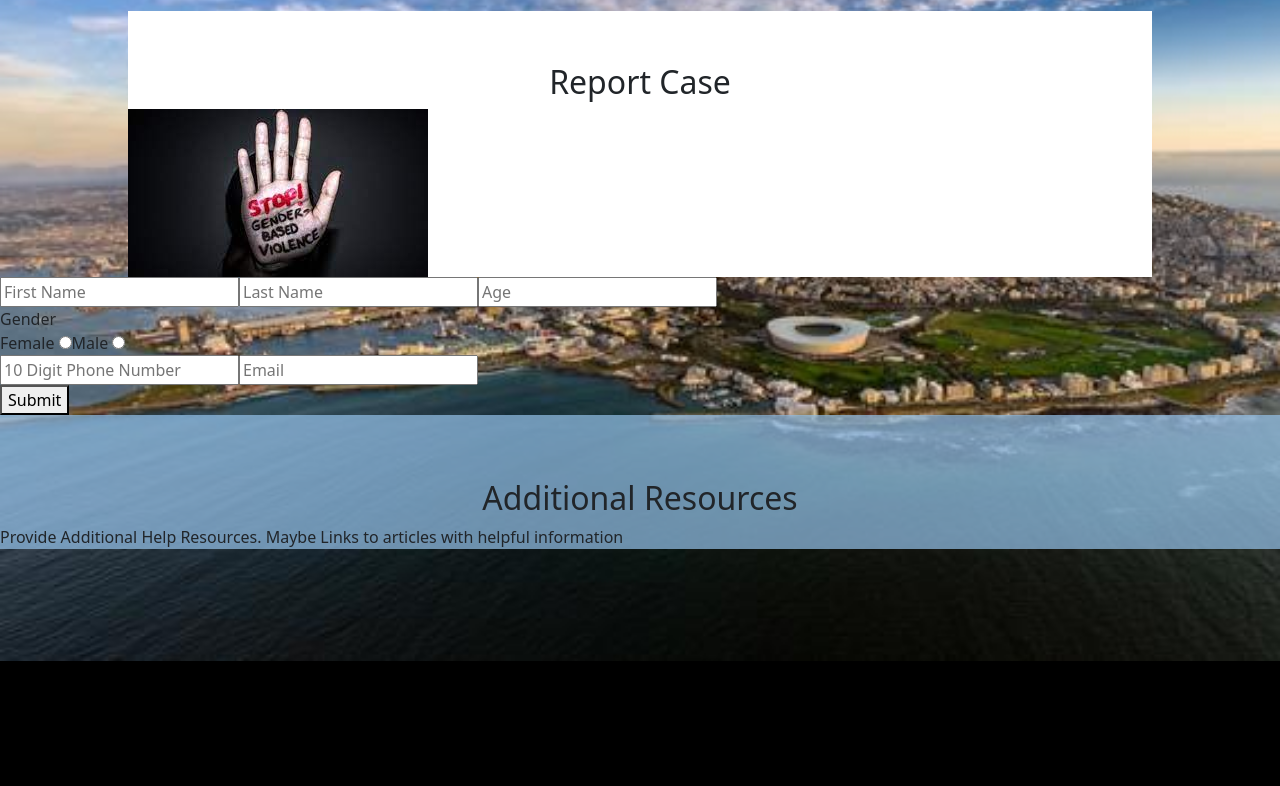
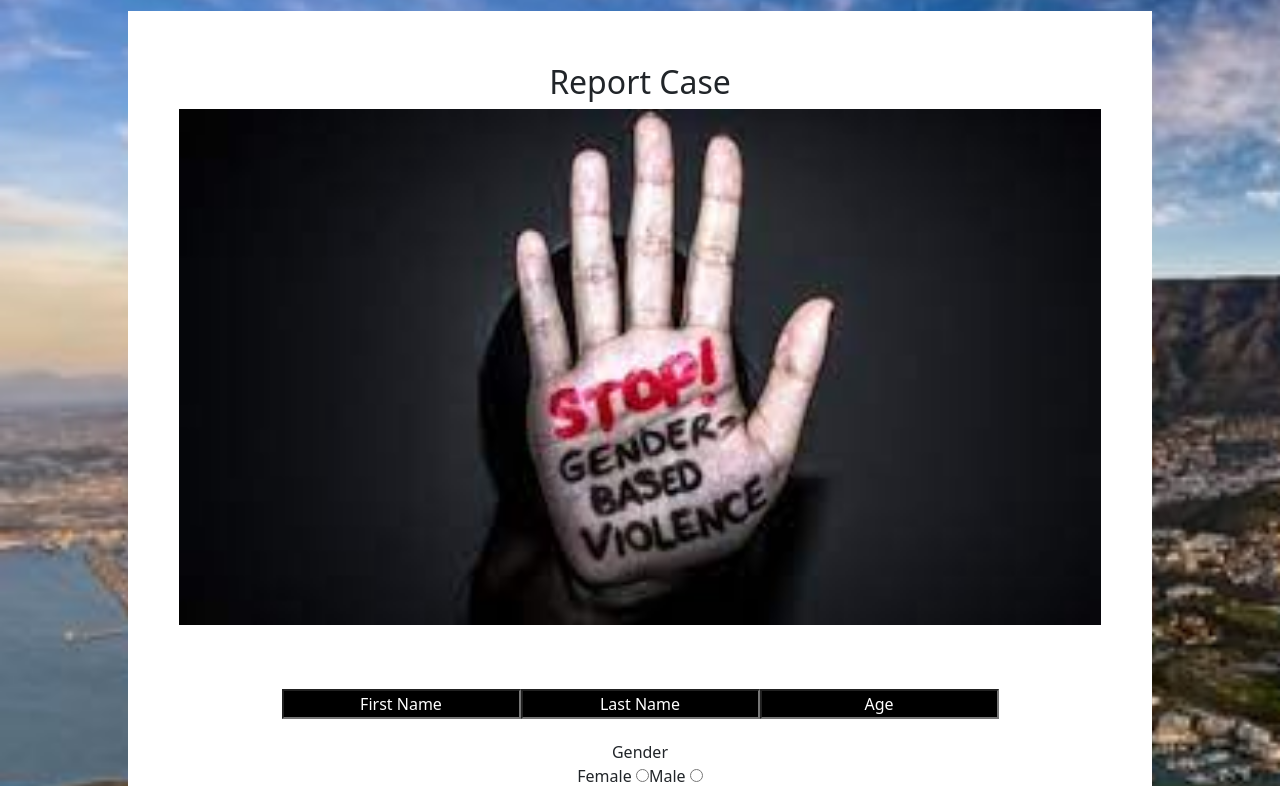
Before and after one commit to KudahShambare/GBV, a React (Create React App) app in the folder Start/front-end/: page /victims in a window 1280 px wide. Shown: the part 651-1437 px from the top of the page. Built offline with nearby package versions, Linux system fonts and the light colour scheme.

Commit message:
css updated

```diff
--- a/Start/front-end/src/App.css
+++ b/Start/front-end/src/App.css
@@ -50,6 +50,9 @@ h2{
   padding-bottom: 5%;
 }
 /*Hpme Page*/
+#home{
+  padding-top: 5%;
+}
 #services{
   background-color: rgb(150, 196, 236);
   width:80%;
@@ -75,6 +78,7 @@ h2{
   margin-right: auto;
   margin-left: auto;
   width: 80%;
+  padding-bottom: 5%;
 }
 
 /*Victims*/
@@ -90,7 +94,33 @@ h2{
   margin-right: auto;
 }
 /*report form*/
-
+#report-form{
+  background-color: white;
+  display: block;
+  margin-right: auto;
+  margin-left: auto;
+  width:80%;
+  text-align: center;
+  padding-top: 5%;
+  padding-bottom: 5%;
+  margin-bottom: 5%;
+}
+.report-input{
+  margin-bottom: 2%;
+  background-color: black;
+  text-align: center;
+}
+.report-input::placeholder{
+  color:white;
+  opacity:1;
+}
+/*report image*/
+#report-img{
+  width:90%;
+  display: block;
+  margin-right: auto;
+  margin-left: auto;
+}
 
 /*Reffering Organisation*/
 
@@ -110,6 +140,44 @@ margin-bottom: 2%;
 }
 .form-ref-org button{
   border: none;
+}
+/*Buttons*/
+buuton{
+  border: none;
+}
+.form-buttons{
+  background-color:green;
+  color:white;
+}
+#emergency{
+  background-color: red;
+  color: white;
+  display: block;
+  margin-left: auto;
+  margin-right: auto;
+  margin-bottom: 5%;
+}
+.learn-more{
+  display: block;
+  margin-right: auto;
+  margin-left: auto;
+  background-color: orange;
+  color:white;
+  margin-bottom: 5%;
+
+}
+/*Staff*/
+#staff-container{
+  padding-top: 20%;
+  display: flex;
+  flex-direction: column;
+
+}
+.staff-links{
+  text-align: center;
+  margin-bottom: 10%;
+
+
 }
 /*FAQ*/
 .faq-answer{
--- a/Start/front-end/src/components/LogInRefOrg.js
+++ b/Start/front-end/src/components/LogInRefOrg.js
@@ -13,7 +13,7 @@ const LogInRefOrg =()=>{
 <input type="text" placeholder="Organisation Rep" required/>
 <input type="email" placeholder="Rep Email" required />
 <input type="text" placeholder="Rep Phone" required/> <br/>
-<button> Sign In </button>
+<button className="form-buttons"> Sign In </button>
 </form>
 </div>
 		)
--- a/Start/front-end/src/components/NavBar.js
+++ b/Start/front-end/src/components/NavBar.js
@@ -28,10 +28,10 @@ const NavBar=()=>{
 </section>
 
 <section  className={navClassName}>
+<Link to="/Victims" className="nav-links"><span > GBV Victims</span></Link>
+<Link to="/staff" className="nav-links"><span > Staff Members</span></Link>
 <Link to="/reffering-organisations" className="nav-links"><span > Reffering Organisations</span></Link>
-<Link to="/staff" className="nav-links"><span > Staff Members</span></Link>
-<Link to="/Victims" className="nav-links"><span > GBV Victims</span></Link>
-<Link to="/faq" className="nav-links"><span > FAQ</span></Link>
+<Link to="/faq" className="nav-links"><span > Frequently Asked Questions</span></Link>
 </section>
 </nav>
 
--- a/Start/front-end/src/components/RefOrgDemo.js
+++ b/Start/front-end/src/components/RefOrgDemo.js
@@ -7,7 +7,7 @@ const RefOrgDemo=()=>{
 
 <p>  Give a brief explanation of what are refering Organisations</p>
 
-<button> Learn More >>> </button>
+<button className="learn-more"> Learn More >>> </button>
 
 
 
--- a/Start/front-end/src/components/RegisterRefOrg.js
+++ b/Start/front-end/src/components/RegisterRefOrg.js
@@ -12,7 +12,7 @@ const RegisterRefOrg=()=>{
 <input type="text" placeholder="Organisation Rep" required/>
 <input type="email" placeholder="Rep Email" required />
 <input type="text" placeholder="Rep Phone" required/> <br/>
-<button> Register </button>
+<button className="form-buttons"> Register </button>
 
 
 </form>
--- a/Start/front-end/src/components/ReportCase.js
+++ b/Start/front-end/src/components/ReportCase.js
@@ -18,13 +18,13 @@ const ReportCase=()=>{
 <div>
 <section id="report">
 <h2> Report Case </h2>
-<img src={currentImg} alt="ooops" />
+<img src={currentImg} alt="ooops" id="report-img"/>
 </section>
 <section>
-<form >
-<input type="text" name="first-name" placeholder="First Name" required/>
-<input type="text" name="last-name" placeholder="Last Name" required/>
-<input type="text" name="age" placeholder="Age" pattern="[0-9]{2}" required/>
+<form id="report-form">
+<input className="report-input" type="text" name="first-name" placeholder="First Name" required/>
+<input className="report-input" type="text" name="last-name" placeholder="Last Name" required/>
+<input className="report-input" type="text" name="age" placeholder="Age" pattern="[0-9]{2}" required/>
 <section id="report-case-gender">
 <label>Gender</label><br/>
 <span>Female</span> <input type="radio" name="gender" value="female"required/>
@@ -32,9 +32,9 @@ const ReportCase=()=>{
 </section>
 
 
-<input type="tel" name="phone-number" placeholder="10 Digit Phone Number" pattern="[0-9]{10}"  required/>
-<input type="email" name="email" placeholder="Email" required/> <br/>
-<button> Submit </button>
+<input className="report-input" type="tel" name="phone-number" placeholder="10 Digit Phone Number" pattern="[0-9]{10}"  required/>
+<input className="report-input" type="email" name="email" placeholder="Email" required/> <br/>
+<button className="form-buttons"> Submit </button>
 
 </form>
 
--- a/Start/front-end/src/components/SocialWorkerDemo.js
+++ b/Start/front-end/src/components/SocialWorkerDemo.js
@@ -7,7 +7,7 @@ const SocialWorkerDemo=()=>{
 
 <p> A brief explanation about the social workers </p>
 
-<button> Learn More  >>> </button>
+<button className="learn-more"> Learn More  >>> </button>
 
 </div>
 		)
--- a/Start/front-end/src/components/TrackCase.js
+++ b/Start/front-end/src/components/TrackCase.js
@@ -4,7 +4,7 @@ const TrackCase = () => {
   return (
     <form>
       <input type="text" name="track" />
-      <button>Track</button>
+      <button className="form-buttons">Track</button>
     </form>
   );
 }
--- a/Start/front-end/src/pages/Home.js
+++ b/Start/front-end/src/pages/Home.js
@@ -11,7 +11,7 @@ const Home=()=>{
     return(
       <>
       <NavBar/>
-        <div className="pages">
+        <div className="pages" id="home">
         <Emergency/>
 <Services/>
 <QuickHelp/>
--- a/Start/front-end/src/pages/Staff.js
+++ b/Start/front-end/src/pages/Staff.js
@@ -10,18 +10,23 @@ const Staff=()=>{
 <NavBar/>
 <div className="pages">
 
-<Link to="/">
-<button>  Administrator </button>
+<section id="staff-container">
+<Link to="/" className="staff-links">
+<button >  Administrator </button>
 </Link>
 
 
-<Link to="/">
-<button>  Auxillary Social Worker </button>
-</Link>
-<Link to="/">
-<button>  Social Worker </button>
+<Link to="/" className="staff-links">
+<button >  Social Worker </button>
 </Link>
 
+<Link to="/" className="staff-links">
+<button >  Auxillary Social Worker </button>
+</Link>
+
+
+
+</section>
 
  </div>
 <Footer/>
```
